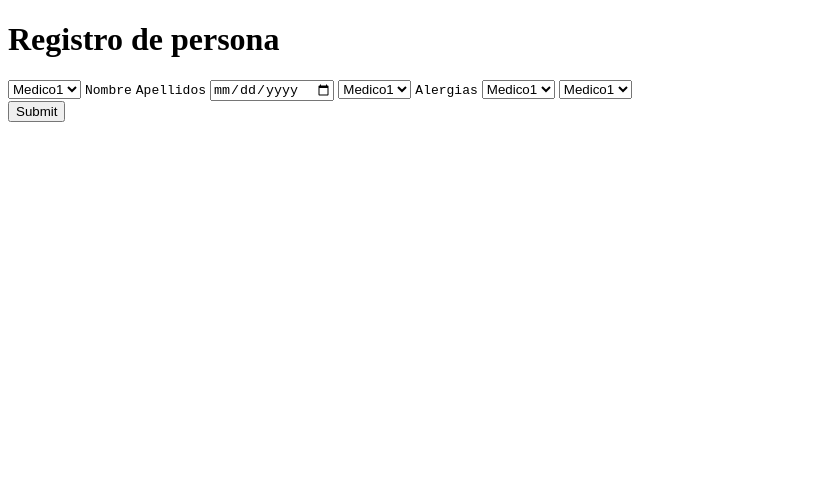
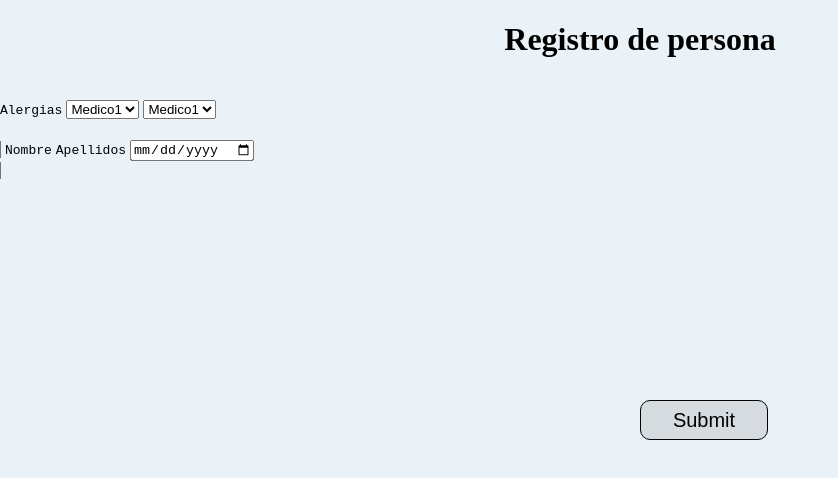
Before and after one commit to PJazminCastro/POOS181, a plain HTML site: page RegistroPersonas.html in a window 1280 px wide. Shown: the whole page, without its empty margins (0-838 px from the left). Drawn offline with Linux system fonts and the light colour scheme.

Commit message:
Trabajo con CSS
Realmente no complete las interfaces en CSS por que no entendí muy bien ese tema

```diff
--- a/RegistroPersonas.html
+++ b/RegistroPersonas.html
@@ -5,11 +5,15 @@
     <meta http-equiv="X-UA-Compatible" content="IE=edge">
     <meta name="viewport" content="width=device-width, initial-scale=1.0">
     <title>Registro</title>
+    <link rel="stylesheet" href="styleRP.css">
 </head>
 <body>
+    <div class="titreg">
     <header>
         <h1>Registro de persona</h1>
     </header>
+    </div>
+    <div class="seccionD">
         <section>
             <select name="Médico responsable" id="">
                 <option value="Médico1">Medico1</option>
@@ -24,6 +28,8 @@
                 <option value="Enfermedad2">Medico2</option>
                 <option value="Enfermedad3">Medico3</option>
             </select>
+    </div>
+    <div name="SeccionI">
         <kbd>Alergias</kbd>
         <select name="Antecedentes familiares" id="">
             <option value="Antecedente1">Medico1</option>
@@ -35,6 +41,7 @@
             <option value="Paciente">Medico2</option>
         </select>
         </section>
+    </div>
     <input type="submit" name="Registrar">
 </body>
 </html>
--- a/styleIS.css
+++ b/styleIS.css
@@ -4,7 +4,6 @@ body{
     font-family: montserrat;
     background: #EAF2F8;
     height: 100vh;
-
 }
 .formulario{
     position: absolute;
--- a/stylePA.css
+++ b/stylePA.css
@@ -0,0 +1,40 @@
+body{
+    padding: 0;
+    font-family: montserrat;
+    background: #EAF2F8;
+    height: 100vh;
+}
+.titulo h1{
+    text-align: center;
+    padding: 0 0 20px 0;
+}
+.navegacion ul{
+    list-style-type: none;
+    text-align: center;
+}
+.navegacion li{
+    display: inline;
+    text-align: center;
+    margin: 0 10px 0 0;
+}
+.navegacion li a{
+    padding: 2px 7px 2px 7px;
+   color: #666;
+   background-color: #eeeeee;
+   border: 1px solid #ccc;
+   text-decoration: none;
+}
+.navegacion li a:hover{
+    background-color: #333333;
+   color: #ffffff;
+}
+.datosMedico section{
+    margin: 10px;
+    position: absolute;
+    top: 20%;
+    left: 100%;
+    transform: translate(-50%, -50%);
+    width: 400px;
+    background: silver;
+    border-radius: 10px;
+}
--- /dev/null
+++ b/styleRP.css
@@ -0,0 +1,39 @@
+body{
+    margin: 0;
+    padding: 0;
+    font-family: montserrat;
+    background: #EAF2F8;
+    height: 100vh;
+}
+.titreg h1{
+    text-align: center;
+    padding: 0 0 20px 0;
+}
+.seccionD{
+    position: absolute;
+    top: 20%;
+    left: 10%;
+    transform: translate(-50%, -50%);
+    width: 400px;
+}
+.seccionI{
+    position: absolute;
+    top: 20%;
+    left: 60%;
+    transform: translate(-50%, -50%);
+    width: 400px;
+}
+input[type="submit"]{
+    position: absolute;
+    top: 50%;
+    left: 50%;
+    width: 10%;
+    height: 5%;
+    border: 1px solid;
+    background: #D6DBDF;
+    border-radius: 10px;
+    font-size: 20px;
+    color: black;
+    cursor: pointer;
+    outline: none;
+}
```
Also changed, not shown: PaginaAdmin.html (+7 -1 lines). Lines whose indentation alone changed are shown as unchanged.
